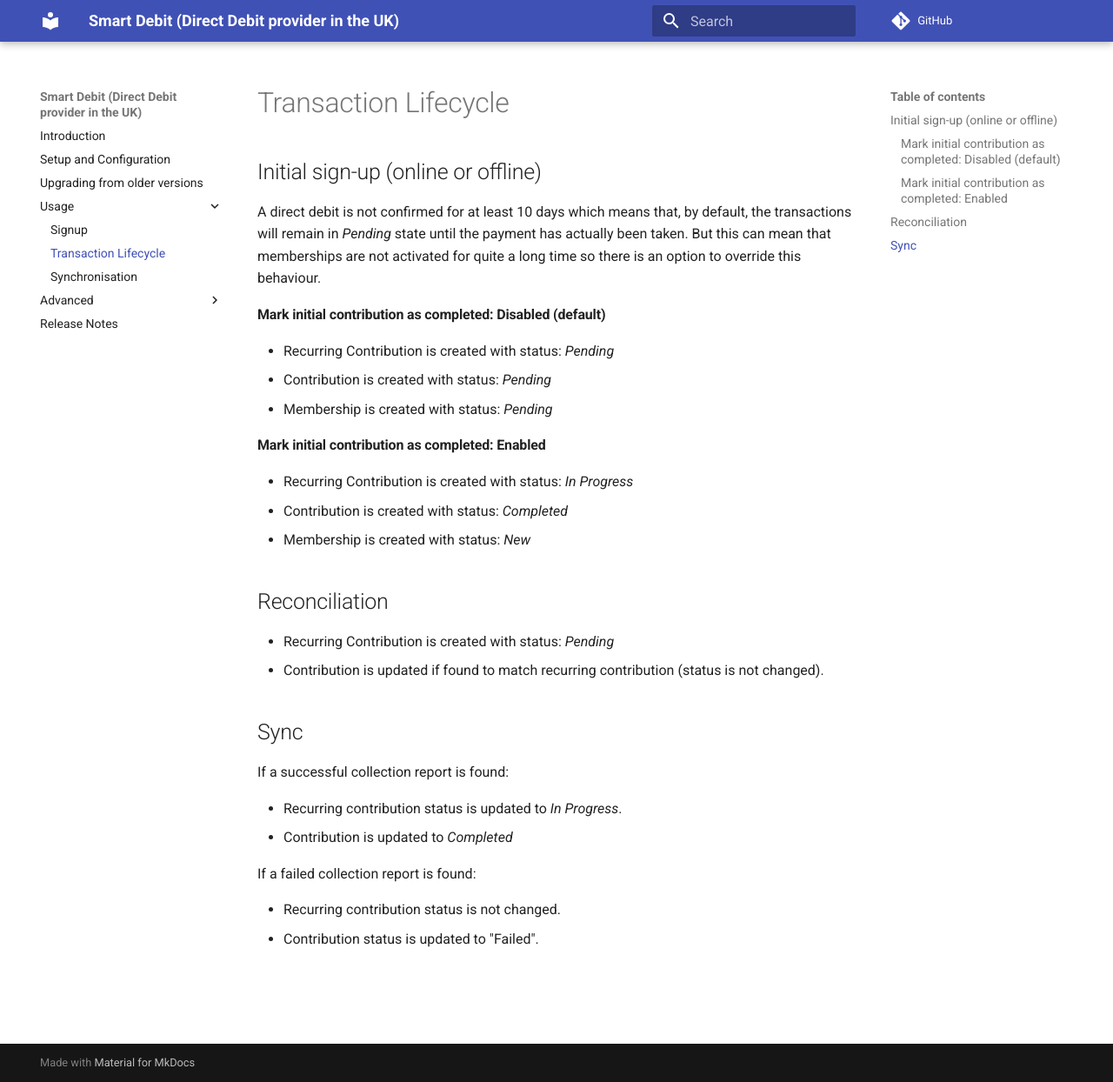
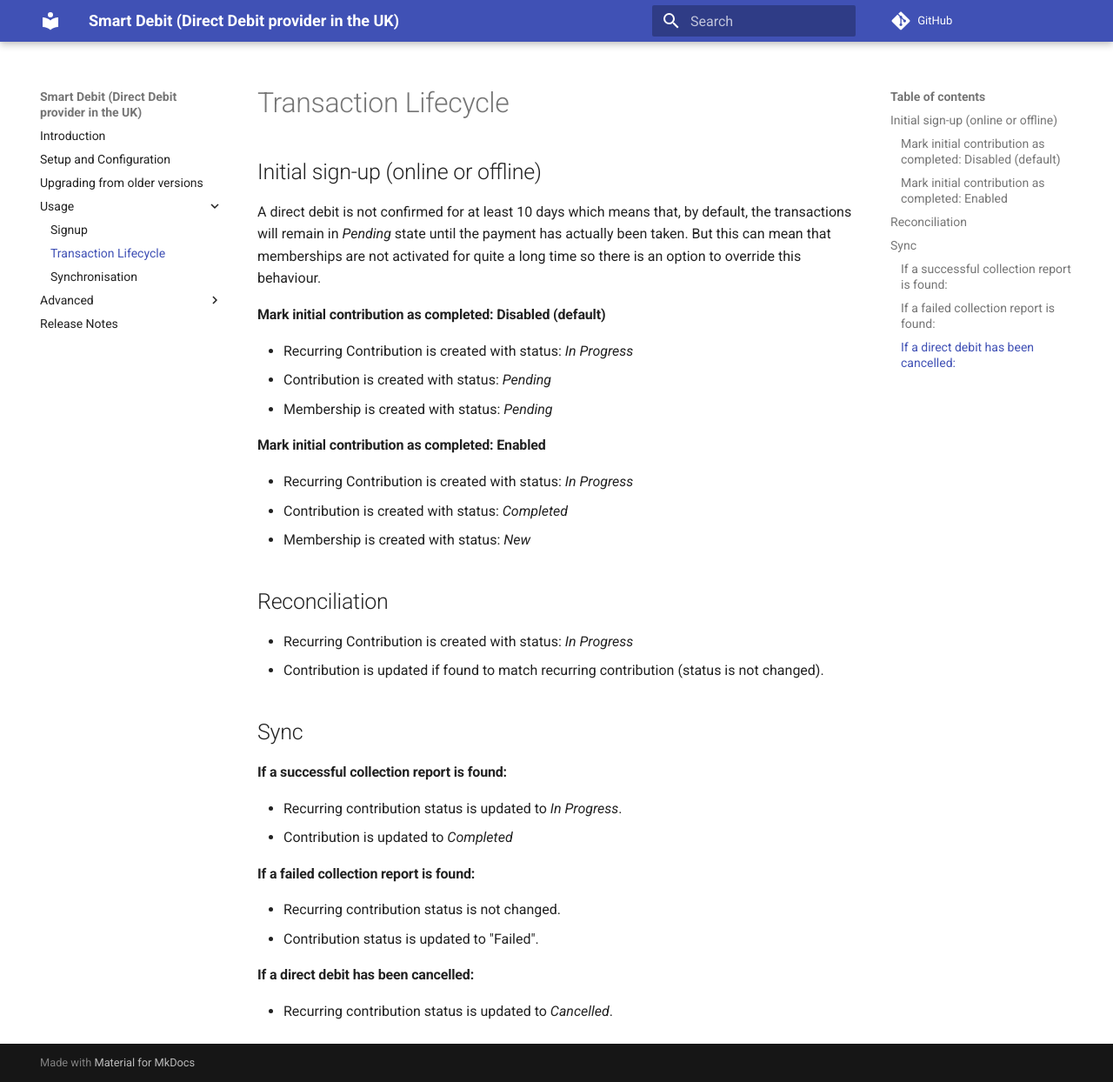
Before and after one commit to mattwire/org.civicrm.smartdebit, an MkDocs documentation site: the page built from docs/lifecycle.md, in a window 1280 px wide and 1244 px high. Shown: the whole window at 87% size. Built offline with MkDocs 1.6.1 and Material for MkDocs 9.7.7, drawn with Linux system fonts in a browser that asks for light colours; comment, search, counter and statistics services are not loaded; old or Windows-style settings are respelled for this version of MkDocs.

Commit message:
Update docs

```diff
--- a/docs/lifecycle.md
+++ b/docs/lifecycle.md
@@ -6,7 +6,7 @@ override this behaviour.
 
 #### Mark initial contribution as completed: Disabled (default)
 
-* Recurring Contribution is created with status: _Pending_
+* Recurring Contribution is created with status: _In Progress_
 * Contribution is created with status: _Pending_
 * Membership is created with status: _Pending_
 
@@ -18,16 +18,20 @@ override this behaviour.
 
 ## Reconciliation
 
-* Recurring Contribution is created with status: _Pending_
+* Recurring Contribution is created with status: _In Progress_
 * Contribution is updated if found to match recurring contribution (status is not changed).
 
 ## Sync
-If a successful collection report is found:
+#### If a successful collection report is found:
 
 * Recurring contribution status is updated to _In Progress_.
 * Contribution is updated to _Completed_
 
-If a failed collection report is found:
+#### If a failed collection report is found:
 
 * Recurring contribution status is not changed.
 * Contribution status is updated to "Failed".
+
+#### If a direct debit has been cancelled:
+
+* Recurring contribution status is updated to _Cancelled_.
--- a/info.xml
+++ b/info.xml
@@ -15,11 +15,11 @@
     <url desc="Author">https://www.mjwconsult.co.uk</url>
     <url desc="Licensing">http://www.gnu.org/licenses/agpl-3.0.html</url>
   </urls>
-  <releaseDate>2019-03-04</releaseDate>
+  <releaseDate>2019-03-15</releaseDate>
   <version>1.31dev</version>
   <develStage>stable</develStage>
   <compatibility>
-    <ver>5.10.3</ver>
+    <ver>5.10</ver>
   </compatibility>
   <comments>Based on the vedaconsulting (https://vedaconsulting.co.uk) ukdirectdebit, smartdebit and smartdebit_reconciliation modules.
   Re-written for CiviCRM 4.7</comments>
```
Also changed, not shown: docs/release/release_notes.md (+6 -0 lines).
